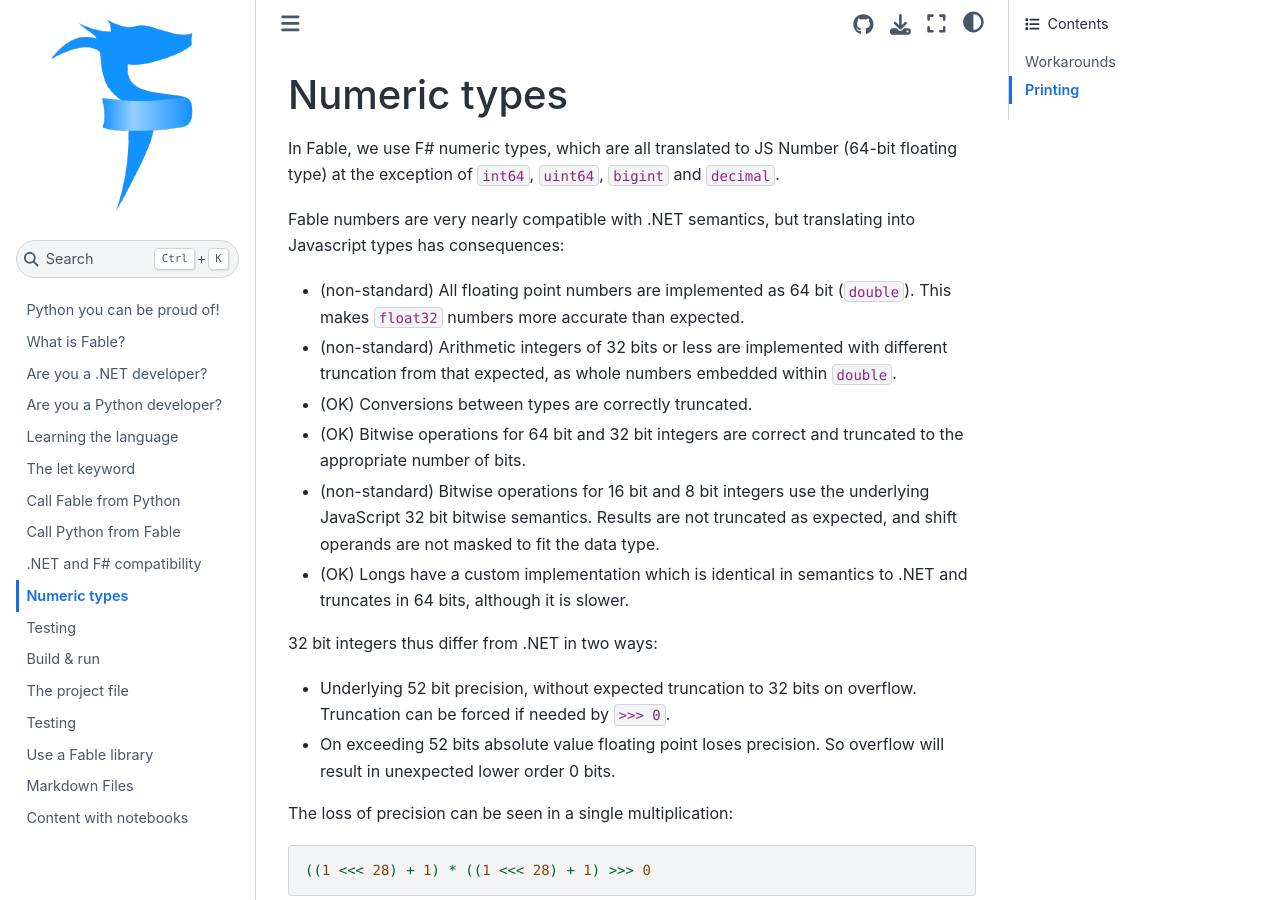
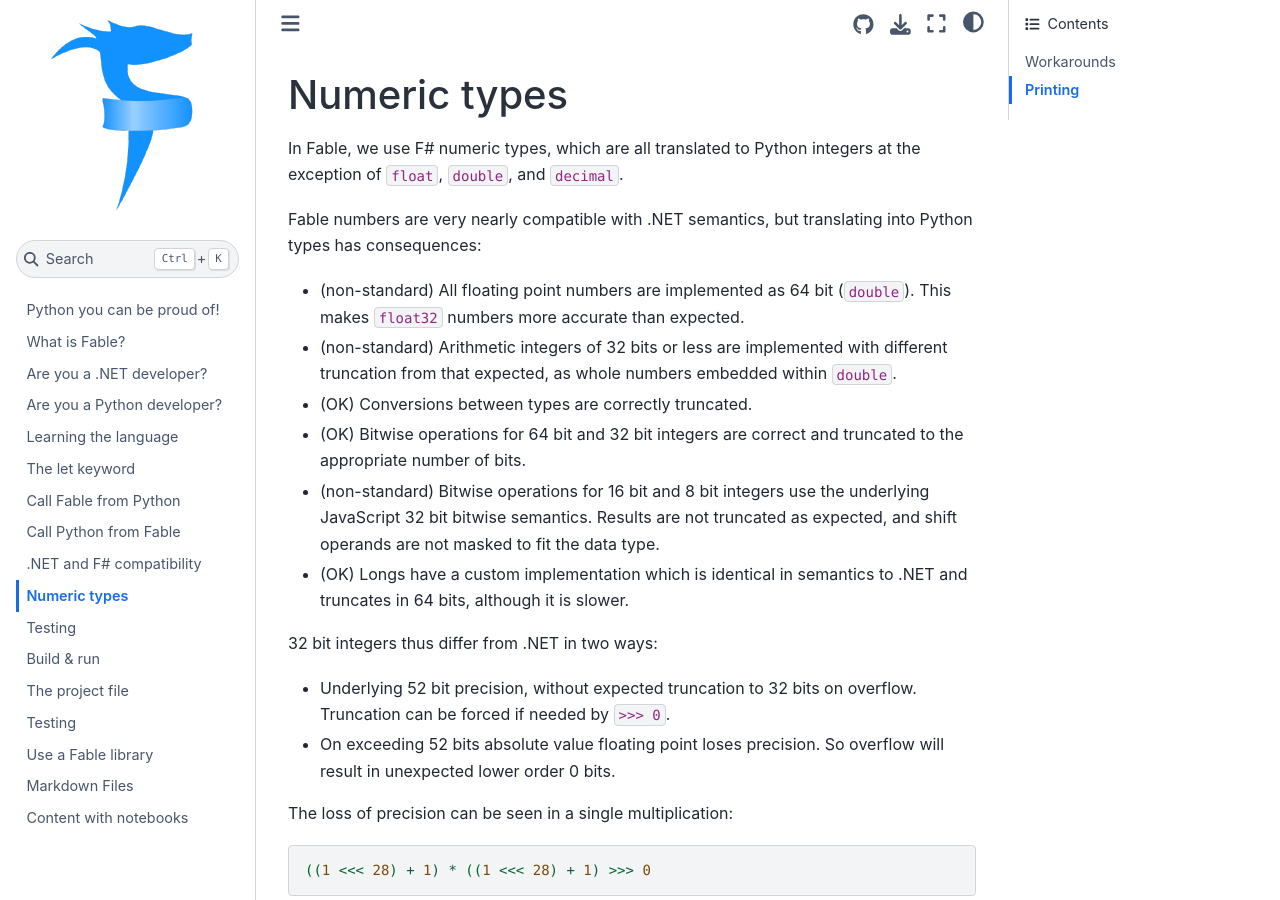
Before and after one commit to fable-compiler/Fable.Python, a Jupyter Book: the page built from docs-src/dotnet/numbers.md, in a window 1280 px wide and 900 px high. Built offline with Jupyter Book 1.0.4 settings and Sphinx 7.4.7 and the Sphinx Book theme 1.1.4, drawn with Linux system fonts in a browser that asks for light colours.

Commit message:
Update fable-py to -21

```diff
--- a/docs-src/dotnet/numbers.md
+++ b/docs-src/dotnet/numbers.md
@@ -1,8 +1,8 @@
 # Numeric types
 
-In Fable, we use F# numeric types, which are all translated to JS Number (64-bit floating type) at the exception of `int64`, `uint64`, `bigint` and `decimal`.
+In Fable, we use F# numeric types, which are all translated to Python integers at the exception of `float`, `double`, and `decimal`.
 
-Fable numbers are very nearly compatible with .NET semantics, but translating into Javascript types has consequences:
+Fable numbers are very nearly compatible with .NET semantics, but translating into Python types has consequences:
 
 * (non-standard) All floating point numbers are implemented as 64 bit (`double`). This makes `float32` numbers more accurate than expected.
 * (non-standard) Arithmetic integers of 32 bits or less are implemented with different truncation from that expected, as whole numbers embedded within `double`.
```
Also changed, not shown: README.md (+2 -2 lines), docs-src/index.md (+4 -16 lines), 5 other files.
